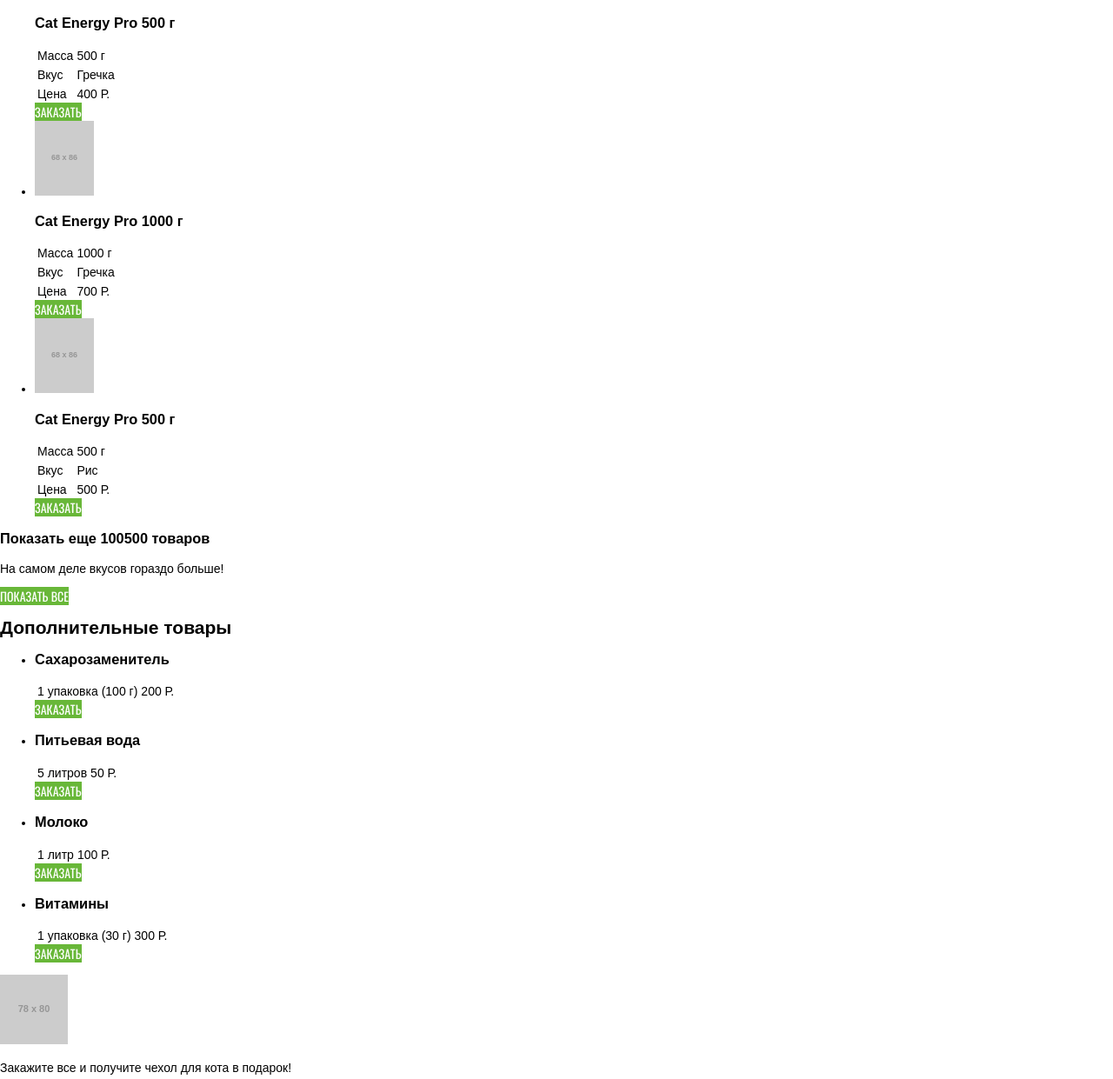
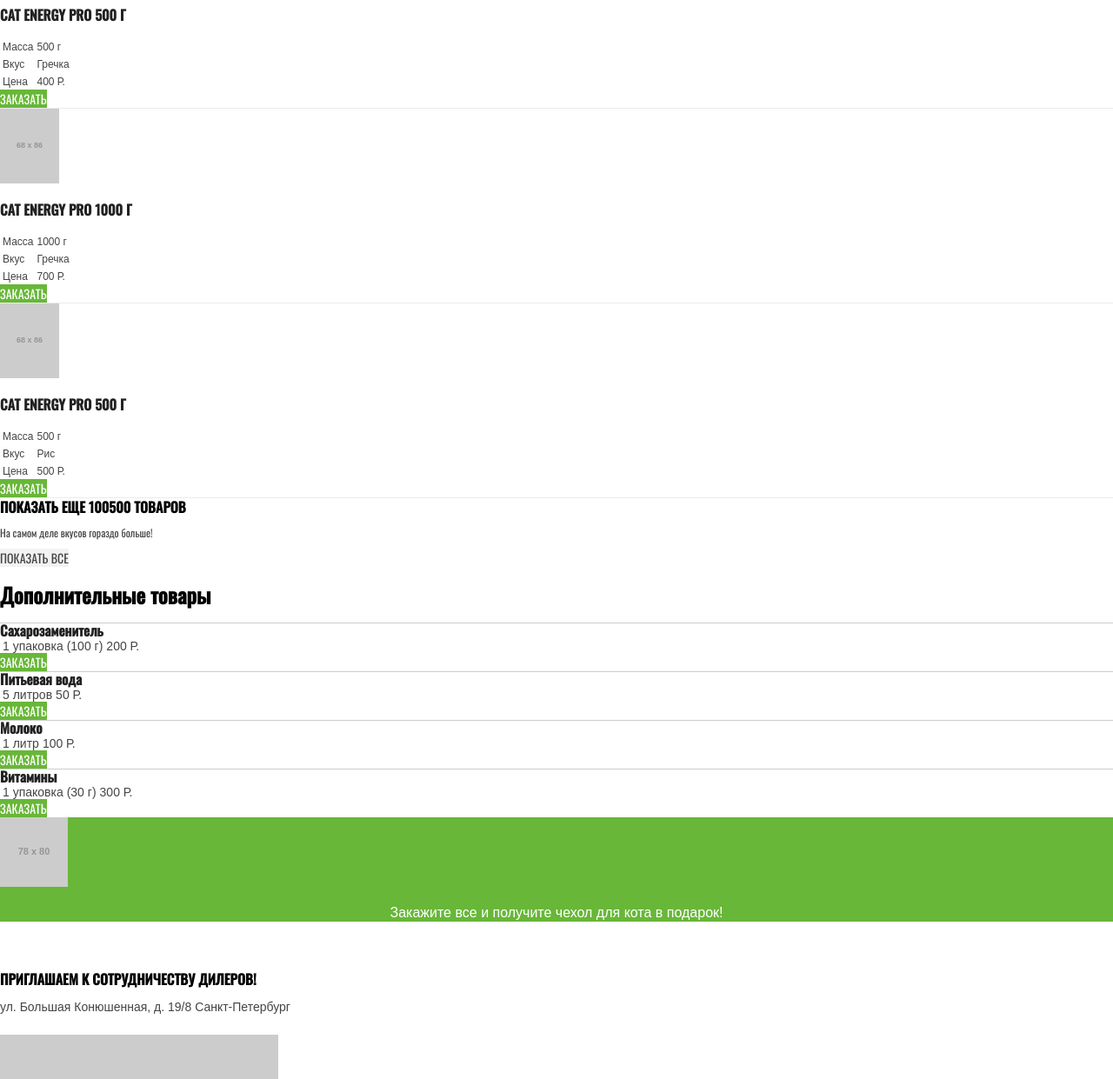
Before and after one commit to htmlacademy-adaptive/1587651-cat-energy-21, a website: page source/catalog.html in a window 1280 px wide. Shown: the part 1129-2370 px from the top of the page at 87% size. Drawn offline with nearby package versions, Linux system fonts and the light colour scheme; files that its build step writes are made by us from their sources; placeholder pictures from the web are drawn by us.

Commit message:
Стилизация страницы каталога

```diff
--- a/source/catalog.html
+++ b/source/catalog.html
@@ -183,7 +183,7 @@
       <div class="products__item show-all">
         <h3 class="show-all__title">Показать еще 100500 товаров</h3>
         <p class="show-all__subtitle">На самом деле вкусов гораздо больше!</p>
-        <a class="show-all__link button" href="#">Показать все</a>
+        <a class="show-all__link button-grey" href="#">Показать все</a>
       </div>
     </section>
 
@@ -235,8 +235,10 @@
 
     <section class="present">
       <h2 class="visually-hidden">Чехол для кота в подарок</h2>
-      <img class="present__img" src="http://via.placeholder.com/78x80" alt="Чехол в подарок">
-      <p class="present__desctiption">Закажите все и получите чехол для кота в подарок!</p>
+      <div class="present__container">
+        <img class="present__img" src="http://via.placeholder.com/78x80" alt="Чехол в подарок">
+        <p class="present__desctiption">Закажите все и получите чехол для кота в подарок!</p>
+      </div>
     </section>
 
   </main>
--- a/source/sass/blocks/additional-products.scss
+++ b/source/sass/blocks/additional-products.scss
@@ -1,3 +1,30 @@
-.additional-products {
-  color: $black;
+.additional-products__title {
+  font-family: $oswald;
+  font-size: 24px;
+  line-height: 24px;
 }
+
+.additional-products__list {
+  margin: 0;
+  padding: 0;
+  list-style: none;
+}
+
+.additional-products__item {
+  border-top: 1px solid $grey-border;
+}
+
+.additional-products__item-title {
+  margin: 0;
+  font-family: $oswald;
+  font-size: 16px;
+  line-height: 16px;
+  color: $grey-title;
+}
+
+.additional-products__item-table {
+  td {
+    line-height: 14px;
+    color: $grey-text;
+  }
+}
--- a/source/sass/blocks/button.scss
+++ b/source/sass/blocks/button.scss
@@ -6,3 +6,12 @@
   background-color: $green;
   border: none;
 }
+
+.button-grey {
+  font-family: $oswald;
+  font-weight: normal;
+  text-transform: uppercase;
+  color: $grey-text;
+  background-color: $grey-blocks-background;
+  border: none;
+}
--- a/source/sass/blocks/catalog-item.scss
+++ b/source/sass/blocks/catalog-item.scss
@@ -1,3 +1,15 @@
-.catalog-item {
-  color: $black;
+.catalog-item__title {
+  font-family: $oswald;
+  font-size: 16px;
+  line-height: 20px;
+  text-transform: uppercase;
+  color: $grey-title;
 }
+
+.catalog-item__table {
+  td {
+    font-size: 12px;
+    line-height: 16px;
+    color: $grey-text;
+  }
+}
--- a/source/sass/blocks/present.scss
+++ b/source/sass/blocks/present.scss
@@ -1,3 +1,10 @@
-.present {
-  color: $black;
+.present__container {
+  background-color: $green;
 }
+
+.present__desctiption {
+  text-align: center;
+  font-size: 16px;
+  line-height: 20px;
+  color: $white;
+}
--- a/source/sass/blocks/products.scss
+++ b/source/sass/blocks/products.scss
@@ -1,3 +1,21 @@
 .products {
-  color: $black;
+  border-top: 1px solid $grey-social-border;
 }
+
+.products__title {
+  margin: 0;
+  margin-bottom: 20px;
+  font-family: $oswald;
+  font-size: 36px;
+  line-height: 36px;
+}
+
+.products__list {
+  margin: 0;
+  padding: 0;
+  list-style: none;
+}
+
+.products__item {
+  border-top: 1px solid $grey-stripes;
+}
--- a/source/sass/blocks/show-all.scss
+++ b/source/sass/blocks/show-all.scss
@@ -1,3 +1,14 @@
-.show-all {
-  color: $black;
+.show-all__title {
+  margin: 0;
+  font-family: $oswald;
+  font-size: 16px;
+  line-height: 20px;
+  text-transform: uppercase;
 }
+
+.show-all__subtitle {
+  font-family: $oswald;
+  font-size: 12px;
+  line-height: 16px;
+  color: $grey-text;
+}
```
